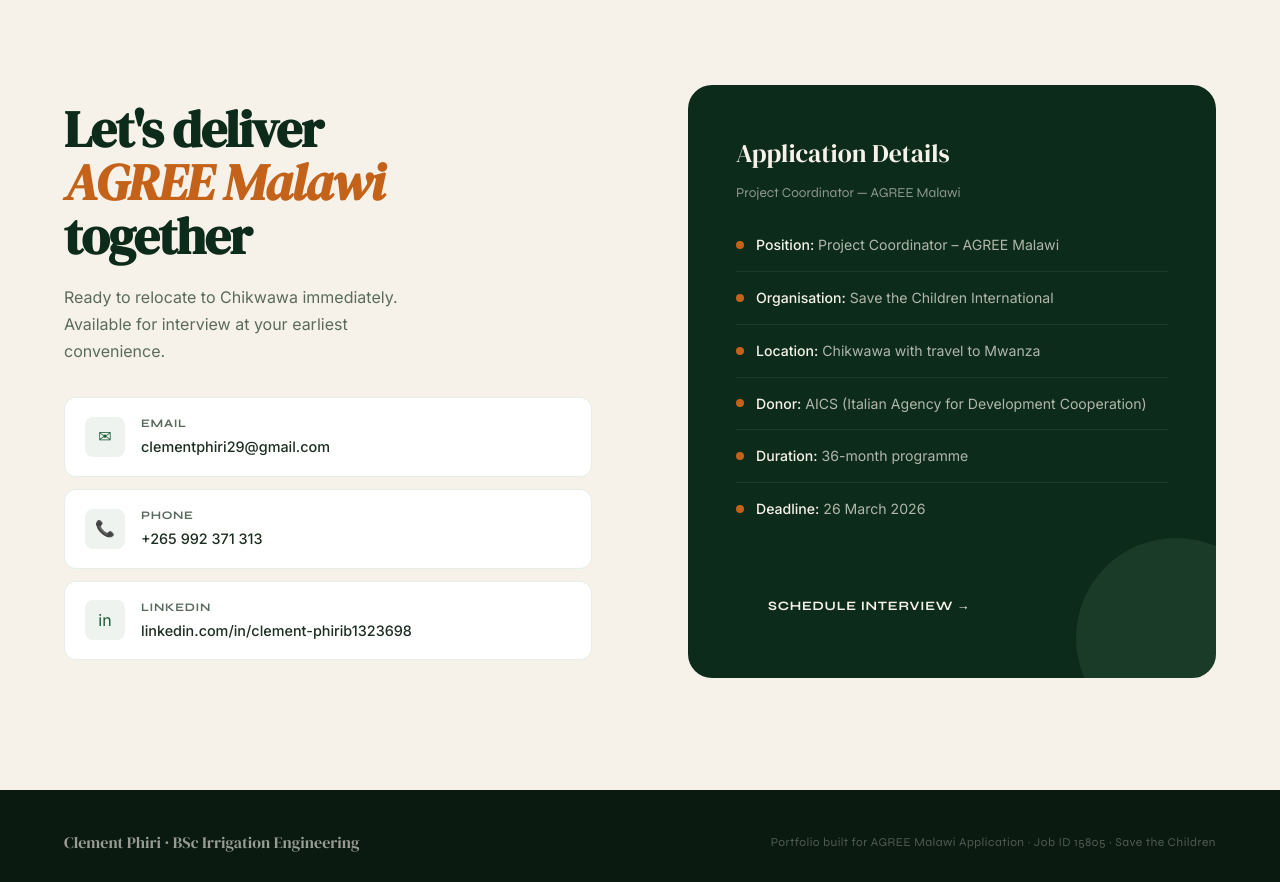
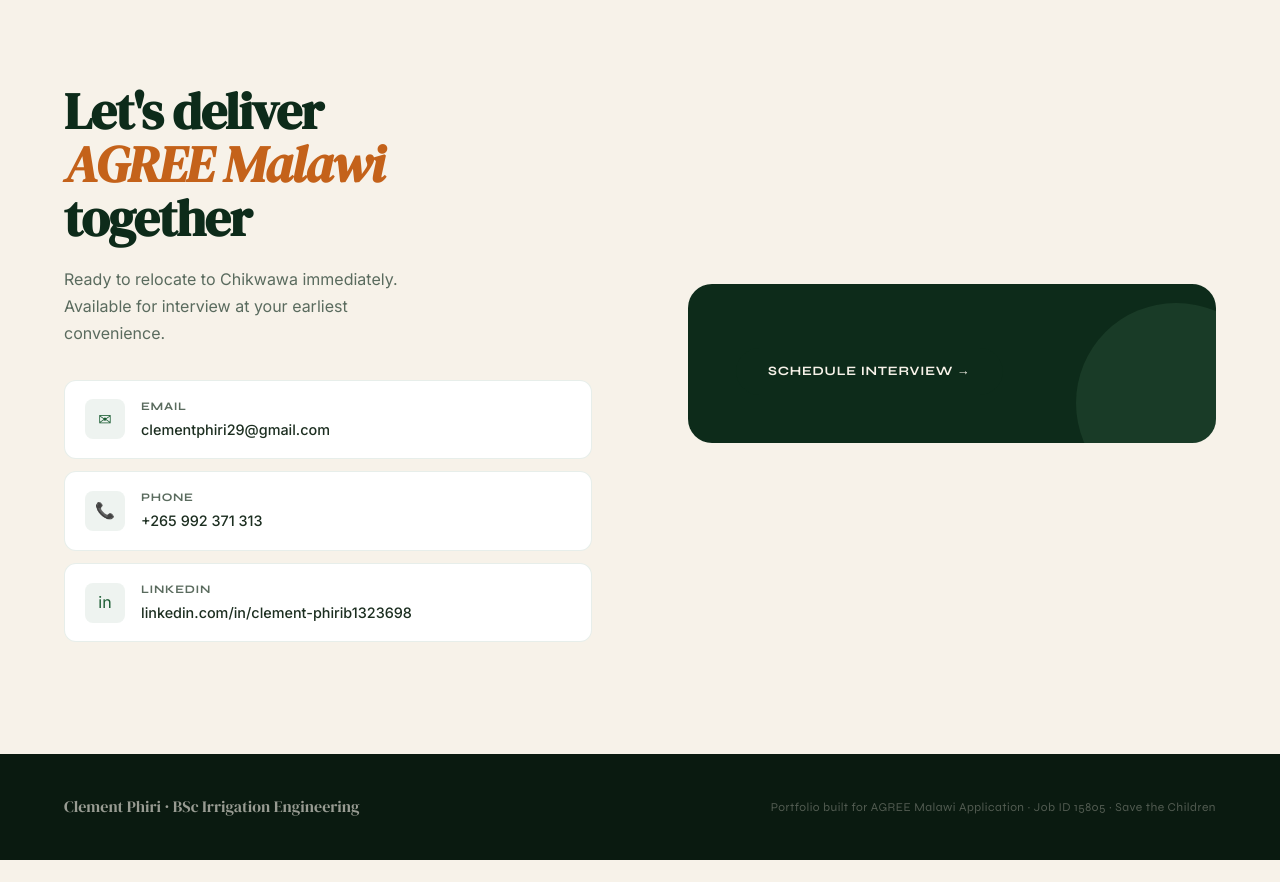
Before and after one commit to CLEMENTPHIRI29/Agroforestry-and-resilience-projectcoordinator, a plain HTML site: page index.html in a window 1280 px wide. Shown: the part 6100-6982 px from the top of the page. After the commit the page ends 6960 px from the top, so only its background shows below. Drawn offline with Linux system fonts and the light colour scheme.

Commit message:
Update index.html

```diff
--- a/index.html
+++ b/index.html
@@ -866,32 +866,6 @@
     </div>
   </div>
   <div class="contact-right reveal reveal-delay-2">
-    <div class="cr-heading">Application Details</div>
-    <div class="cr-sub">Project Coordinator — AGREE Malawi</div>
-    <div class="cr-detail">
-      <div class="cr-dot"></div>
-      <div class="cr-text"><strong>Position:</strong> Project Coordinator – AGREE Malawi</div>
-    </div>
-    <div class="cr-detail">
-      <div class="cr-dot"></div>
-      <div class="cr-text"><strong>Organisation:</strong> Save the Children International</div>
-    </div>
-    <div class="cr-detail">
-      <div class="cr-dot"></div>
-      <div class="cr-text"><strong>Location:</strong> Chikwawa with travel to Mwanza</div>
-    </div>
-    <div class="cr-detail">
-      <div class="cr-dot"></div>
-      <div class="cr-text"><strong>Donor:</strong> AICS (Italian Agency for Development Cooperation)</div>
-    </div>
-    <div class="cr-detail">
-      <div class="cr-dot"></div>
-      <div class="cr-text"><strong>Duration:</strong> 36-month programme</div>
-    </div>
-    <div class="cr-detail">
-      <div class="cr-dot"></div>
-      <div class="cr-text"><strong>Deadline:</strong> 26 March 2026</div>
-    </div>
     <a href="mailto:clementphiri29@gmail.com?subject=Interview%20Invitation%20%E2%80%93%20AGREE%20Malawi%20Project%20Coordinator&body=Dear%20Clement%2C" class="btn-primary" style="margin-top:1rem;display:inline-flex;">
       Schedule Interview →
     </a>
```
